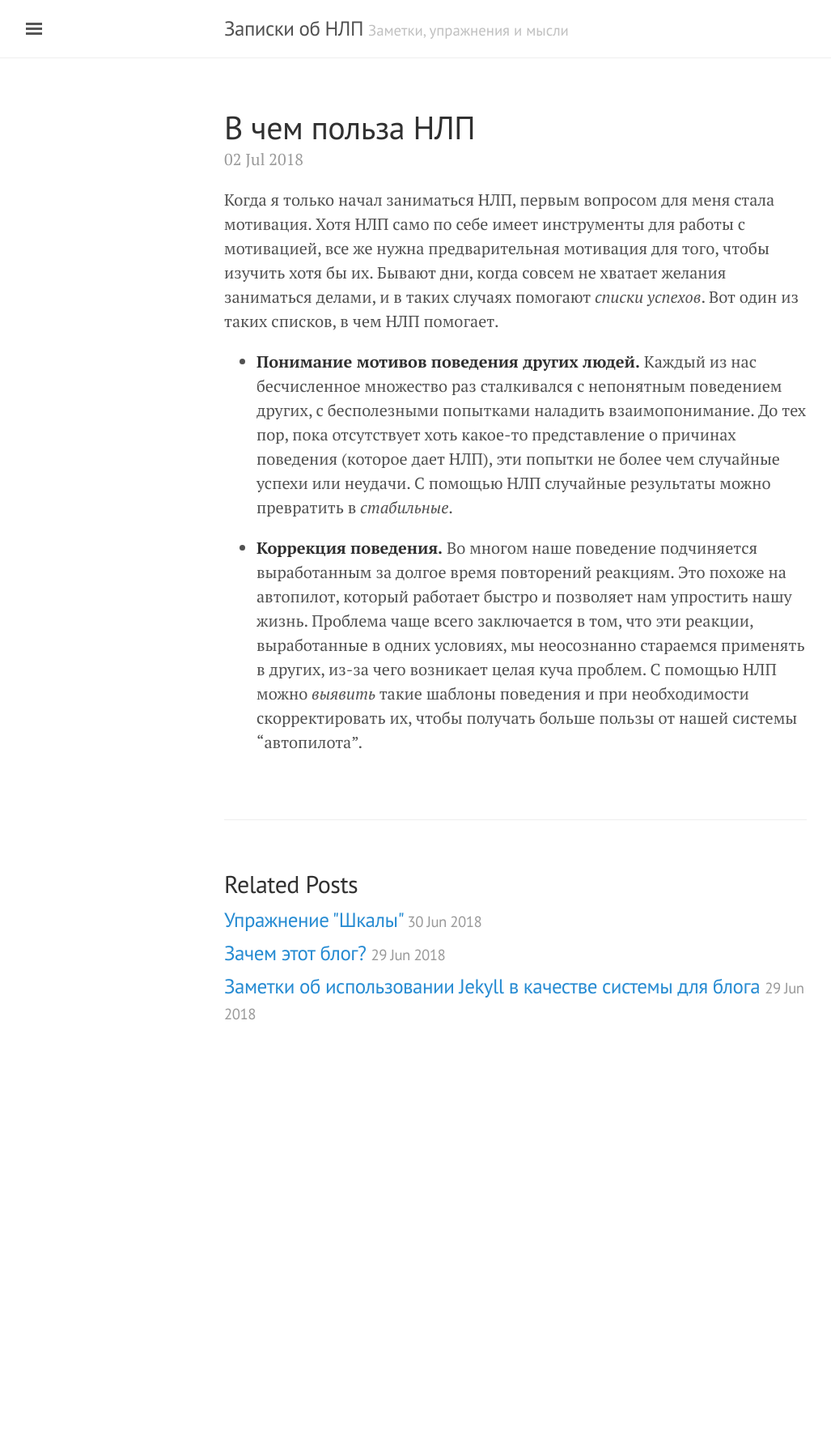
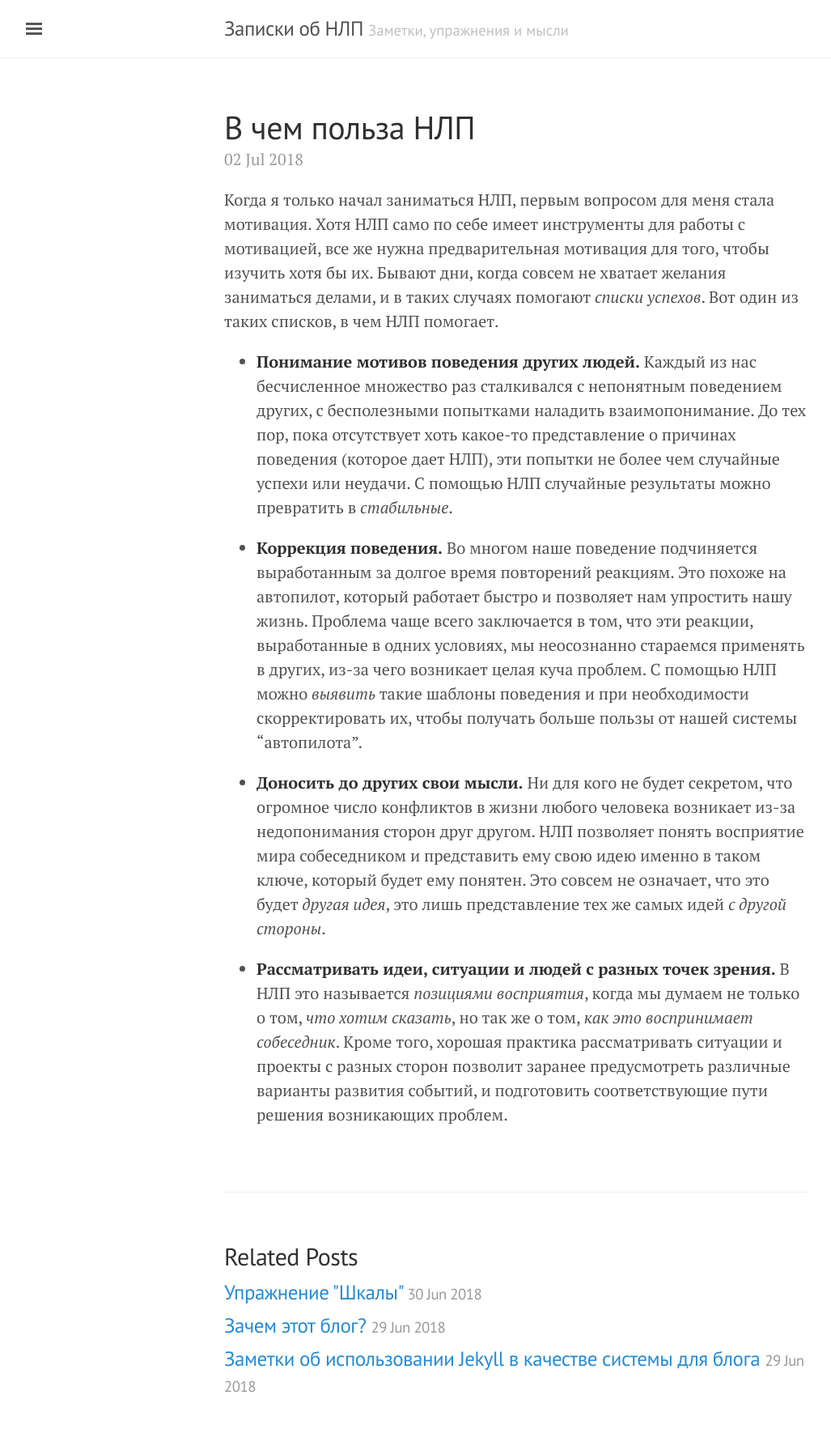
Before and after one commit to konstantin-morenko/nlp-notes, a Jekyll site: the page built from _posts/2018-07-02-profits.md, in a window 1280 px wide. Shown: the whole page at 81% size, without its empty margins (3-1030 px from the left). Built offline with Jekyll 4.4.1, drawn with Linux system fonts in a browser that asks for light colours; before the commit the page ends 1326 px from its top, so only the background shows below that.

Commit message:
Added profits

```diff
--- a/_posts/2018-07-02-profits.md
+++ b/_posts/2018-07-02-profits.md
@@ -28,3 +28,19 @@ excerpt: Зачем заниматься НЛП, чем оно может пом
   можно *выявить* такие шаблоны поведения и при необходимости
   скорректировать их, чтобы получать больше пользы от нашей системы
   "автопилота".
+
+- **Доносить до других свои мысли.**  Ни для кого не будет секретом,
+  что огромное число конфликтов в жизни любого человека возникает
+  из-за недопонимания сторон друг другом.  НЛП позволяет понять
+  восприятие мира собеседником и представить ему свою идею именно в
+  таком ключе, который будет ему понятен.  Это совсем не означает, что
+  это будет *другая идея*, это лишь представление тех же самых идей *с
+  другой стороны*.
+
+- **Рассматривать идеи, ситуации и людей с разных точек зрения.**  В
+  НЛП это называется *позициями восприятия*, когда мы думаем не только
+  о том, *что хотим сказать*, но так же о том, *как это воспринимает
+  собеседник*.  Кроме того, хорошая практика рассматривать ситуации и
+  проекты с разных сторон позволит заранее предусмотреть различные
+  варианты развития событий, и подготовить соответствующие пути
+  решения возникающих проблем.
```
